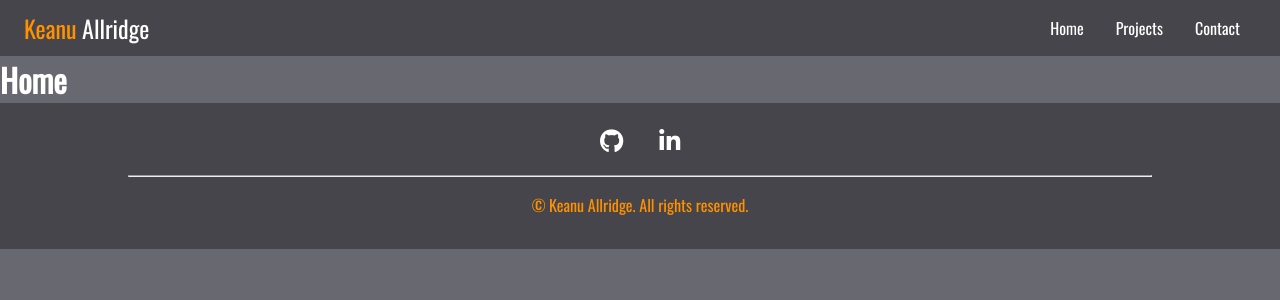
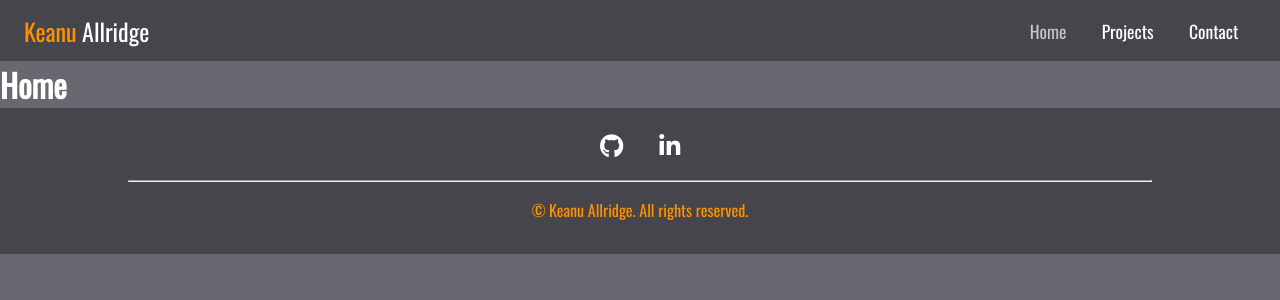
Before and after one commit to Kianek/vue-portfolio, a Vue app: page / in a window 1280 px wide. Shown: the top 300 px of the page. Built offline with nearby package versions, Linux system fonts and the light colour scheme.

Commit message:
Add exact active class

```diff
--- a/src/components/shared/Link.vue
+++ b/src/components/shared/Link.vue
@@ -1,5 +1,5 @@
 <template>
-  <router-link :class="[isBranding]" :to="url">{{ link }}</router-link>
+  <router-link :class="[isBranding]" :to="url" exact-active-class="active">{{ link }}</router-link>
 </template>
 
 <script>
@@ -37,11 +37,17 @@ export default {
 
 .link {
   color: #fff;
+  font-size: 1.1em;
   text-decoration: none;
   padding: 1em;
 
-  &:hover {
+  &:hover,
+  .active {
     color: #c5c5c5;
   }
 }
+
+.active {
+  color: #c5c5c5;
+}
 </style>
```
